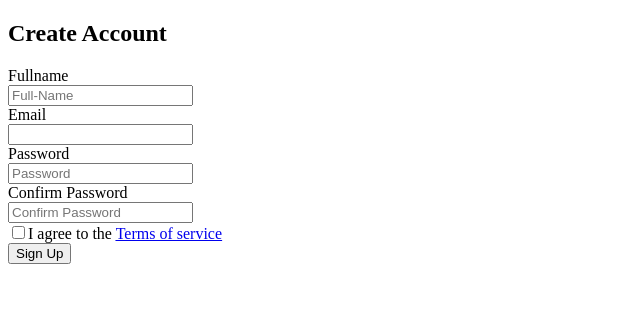
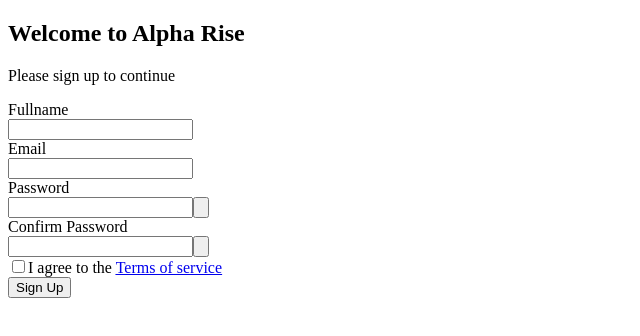
Before and after one commit to stephen83744/Stock-Exchange, a React (Vite) app: page / in a window 1280 px wide. Shown: the top 336 px of the page, without its empty margins (0-640 px from the left). Built offline with nearby package versions, Linux system fonts and the light colour scheme.

Commit message:
Refactor SignupPage with improved UI and password visibility

```diff
--- a/src/SignupPage.tsx
+++ b/src/SignupPage.tsx
@@ -2,47 +2,44 @@ import { useState } from "react";
 import { useNavigate } from "react-router-dom";
 
 export type User = {
-    fullName : string ;
-    password : string;
-    email : string;
-
+  fullName: string;
+  password: string;
+  email: string;
 };
 
 const STORAGE_KEY = "logindata";
 
-
-const SignUp:React.FC =() =>{
+const SignUp: React.FC = () => {
   const navigate = useNavigate();
 
-    const [error, setError] = useState("")
-    const [email, setEmail] = useState("")
-    const [password, setPassword] = useState("")
-    const [fullName, setFullName] = useState("")
-    const [confirmPassword, setConfirmPassword] = useState("")
-    const [agree, setAgree] = useState(false)
-    const [message, setMessage] = useState("")
+  const [error, setError] = useState("");
+  const [email, setEmail] = useState("");
+  const [password, setPassword] = useState("");
+  const [fullName, setFullName] = useState("");
+  const [confirmPassword, setConfirmPassword] = useState("");
+  const [agree, setAgree] = useState(false);
+  const [message, setMessage] = useState("");
+  const [showPassword, setShowPassword] = useState(false);
 
-    const retrieve = (): User[] =>{
+
+  const retrieve = (): User[] => {
     const info = localStorage.getItem(STORAGE_KEY);
     if (!info) {
-        console.log ("No data is saved");
-        return[];
+      console.log("No data is saved");
+      return [];
     }
-       const parse =JSON.parse(info);
+    const parse = JSON.parse(info);
     return parse;
-         }
+  };
 
-
-        const saving = ( users : User[]) => {
+  const saving = (users: User[]) => {
     localStorage.setItem(STORAGE_KEY, JSON.stringify(users));
   };
 
-
-    const handleSubmit =(e:React.FormEvent<HTMLFormElement>) =>{
+  const handleSubmit = (e: React.FormEvent<HTMLFormElement>) => {
     e.preventDefault();
 
-
-     if (!fullName || !email || !password || !confirmPassword ) {
+    if (!fullName || !email || !password || !confirmPassword) {
       setError("Please fill all fields");
       return;
     }
@@ -57,108 +54,165 @@ const SignUp:React.FC =() =>{
     }
 
     const users = retrieve();
- const existing = users.find(user=> user.email === email);
+    const existing = users.find((user) => user.email === email);
 
     if (existing) {
       setMessage("Email already registered. Please login");
       return;
+    }
+
+    const newUser: User = {
+      fullName,
+      email,
+      password,
+    };
+    saving([...users, newUser]);
+    setMessage("processing ...");
+    setError("");
+
+    setTimeout(() => {
+      navigate("/loginPage");
+    }, 2000);
   };
 
-      const newUser: User = {
-        fullName, email, password
-      };
-    saving([...users, newUser]);
-    setMessage("Login successful,processing ...");
-    setError ("");
+  return (
+    <div className="flex items-center justify-center min-h-screen bg-gray-100">
+      <div className="w-full w-md rounded-2xl p-8 shadow-xl bg-white">
+        <h2 className="text-center text-2xl font-bold text-gray-800 mb-1">Welcome to Alpha Rise</h2>
+        <p className="text-center text-gray-600 mb-6">Please sign up to continue</p>
 
-    setTimeout(() => {navigate("/loginPage") },2000);
-    };
+        <form id="form" onSubmit={handleSubmit}>
+          <div className="form">
+             {error && <div className="mb-6 p-3 rounded-lg text-sm text-center bg-red-100 text-red-700">{error}</div>}
+          {message && <div className="mb-6 p-3 rounded-lg text-sm text-center bg-green-100 text-green-700">{message}</div>}
 
 
-    return(
-        <div>
-
-              <h2 >Create Account</h2>
-
-              <form id="form" onSubmit={handleSubmit}>
-
-                <div  className="form">
-                    <label className="label" htmlFor="fullname"> Fullname</label><br></br>
-                  <input type="text"
-                  className="Fullname"
+            <label className="label" htmlFor="fullname">
+              {" "}
+              Fullname
+            </label>
+            <br></br>
+            <input
+              type="text"
+              className="mb-6 w-full rounded-lg border border-gray-300 p-2"
               id="Fullname"
               value={fullName}
-                   placeholder="Full-Name"
-                   onChange={(e)=> {setFullName(e.target.value);
-                    setError("")
-                   }} />
 
+
+              onChange={(e) => {
+                setFullName(e.target.value);
+                setError("");
+              }}
+            />
           </div>
 
           <div>
-                     <label className="label"
-                  htmlFor="Email">Email</label><br></br>
-                  <input type="email"
+            <label className="label" htmlFor="Email">
+              Email
+            </label>
+            <br></br>
+            <input
+              type="email"
               id="Email"
-                    className="email-form"
+              className="mb-6 w-full rounded-lg border border-gray-300 p-2"
               value={email}
-                     onChange={(e)=>{setEmail(e.target.value);
-                        setError("")
-                     }} />
+              onChange={(e) => {
+                setEmail(e.target.value);
+                setError("");
+              }}
+            />
+          </div>
 
+          <div className="relative">
+            <label className="label" htmlFor="Password">
+              Password
+            </label>
+            <br></br>
+            <input
+              type={showPassword ? "text" : "password"}
+              id="Password"
+              className="mb-7 w-full rounded-lg border border-gray-300 p-2"
+              value={password}
+              onChange={(e) => {
+                setPassword(e.target.value);
+                setError("");
+              }}
+            />
+             <button
+                 type="button"
+              onClick={() => setShowPassword(!showPassword)}
+              className="absolute right-3 top-[38px] text-gray-500"
+            >
+              {showPassword ?
+                   <svg xmlns="http://www.w3.org/2000/svg" fill="none" viewBox="0 0 24 24" strokeWidth={1.5} stroke="currentColor" className="w-5 h-5">
+                  <path strokeLinecap="round" strokeLinejoin="round" d="M2.036 12.322a1.012 1.012 0 010-.639C3.423 7.51 7.36 4.5 12 4.5c4.638 0 8.573 3.007 9.963 7.178.07.207.07.431 0 .639C20.577 16.49 16.64 19.5 12 19.5c-4.638 0-8.573-3.007-9.963-7.178z" />
+                  <path strokeLinecap="round" strokeLinejoin="round" d="M15 12a3 3 0 11-6 0 3 3 0 016 0z" />
+                </svg>
+                : (<svg xmlns="http://www.w3.org/2000/svg" fill="none" viewBox="0 0 24 24" strokeWidth={1.5} stroke="currentColor" className="w-5 h-5">
+                  <path strokeLinecap="round" strokeLinejoin="round" d="M3.98 8.223A10.477 10.477 0 001.934 12C3.226 16.338 7.244 19.5 12 19.5c.993 0 1.953-.138 2.863-.395M6.228 6.228A10.45 10.45 0 0112 4.5c4.756 0 8.773 3.162 10.065 7.498a10.523 10.523 0 01-4.293 5.774M6.228 6.228L3 3m3.228 3.228l3.65 3.65m7.894 7.894L21 21m-3.228-3.228l-3.65-3.65m0 0a3 3 0 10-4.243-4.243m4.242 4.242L9.88 9.88" />
+                </svg>)
+                }
+                </button>
+          </div>
+
+          <div className="relative">
+            <label className="label" htmlFor="confirm-password">
+              Confirm Password
+            </label>
+            <br></br>
+            <input
+              type={showPassword ? "text" : "password"}
+              id="confirm-Password"
+              className="mb-4 w-full rounded-lg border border-gray-300 p-2"
+              value={confirmPassword}
+              onChange={(e) => {
+                setConfirmPassword(e.target.value);
+                setError("");
+              }}
+            />
+             <button
+                 type="button"
+              onClick={() => setShowPassword(!showPassword)}
+              className="absolute right-3 top-[38px] text-gray-500"
+            >
+              {showPassword ?
+                   <svg xmlns="http://www.w3.org/2000/svg" fill="none" viewBox="0 0 24 24" strokeWidth={1.5} stroke="currentColor" className="w-5 h-5">
+                  <path strokeLinecap="round" strokeLinejoin="round" d="M2.036 12.322a1.012 1.012 0 010-.639C3.423 7.51 7.36 4.5 12 4.5c4.638 0 8.573 3.007 9.963 7.178.07.207.07.431 0 .639C20.577 16.49 16.64 19.5 12 19.5c-4.638 0-8.573-3.007-9.963-7.178z" />
+                  <path strokeLinecap="round" strokeLinejoin="round" d="M15 12a3 3 0 11-6 0 3 3 0 016 0z" />
+                </svg>
+                : (<svg xmlns="http://www.w3.org/2000/svg" fill="none" viewBox="0 0 24 24" strokeWidth={1.5} stroke="currentColor" className="w-5 h-5">
+                  <path strokeLinecap="round" strokeLinejoin="round" d="M3.98 8.223A10.477 10.477 0 001.934 12C3.226 16.338 7.244 19.5 12 19.5c.993 0 1.953-.138 2.863-.395M6.228 6.228A10.45 10.45 0 0112 4.5c4.756 0 8.773 3.162 10.065 7.498a10.523 10.523 0 01-4.293 5.774M6.228 6.228L3 3m3.228 3.228l3.65 3.65m7.894 7.894L21 21m-3.228-3.228l-3.65-3.65m0 0a3 3 0 10-4.243-4.243m4.242 4.242L9.88 9.88" />
+                </svg>)
+                }
+                </button>
           </div>
 
           <div>
-                     <label className="label" htmlFor="Password">Password</label><br></br>
-                  <input type="password"
-                  id="Password"
-                  className="Password-form"
-                  value={password}
-                  placeholder="Password"
-                  onChange={(e)=> {setPassword(e.target.value);
-                    setError("")
-                  }}
+            <input
+              className="mb-4 text-lg text-gray-600"
+              type="checkbox"
+              checked={agree}
+              id="checkbox"
+              onChange={(e) => setAgree(e.target.checked)}
             />
-
-                </div>
-
-                <div>
-                       <label className="label" htmlFor="confirm-password">Confirm Password</label><br></br>
-                  <input type="password"
-                  id="confirm-Password"
-                   className="confirm-Password-form"
-                   value={confirmPassword}
-                    placeholder="Confirm Password"
-                    onChange={(e)=> {setConfirmPassword(e.target.value);
-                        setError("")
-                    }}/>
-
-                </div>
-
-                <div >
-                  <input className="checkbox-form"
-                  type="checkbox"
-                   checked = {agree}
-                    id="checkbox"
-                    onChange={(e) =>setAgree(e.target.checked)} />
-                  <label className="label" htmlFor="checkbox">
-                    I agree to the <a href="#!"><u>Terms of service</u></a>
+            <label  htmlFor="checkbox">
+              I agree to the{" "}
+              <a href="#!">
+                <u>Terms of service</u>
+              </a>
             </label>
           </div>
 
           <div id="response"></div>
           <div className="">
-                  <button type="submit"
-                    className="btn  ">Sign Up</button>
+            <button type="submit" className=" mt-3 w-full rounded-lg bg-black p-2 text-white cursor-pointer hover:bg-black-100">
+              Sign Up
+            </button>
           </div>
-                {error && <h2 className="error-message">{error}</h2>}
-                {message && <h2 className="message">{message}</h2>}
 
         </form>
-
-
       </div>
-
+    </div>
   );
 };
 export default SignUp;
```
Lines whose indentation alone changed are shown as unchanged.
